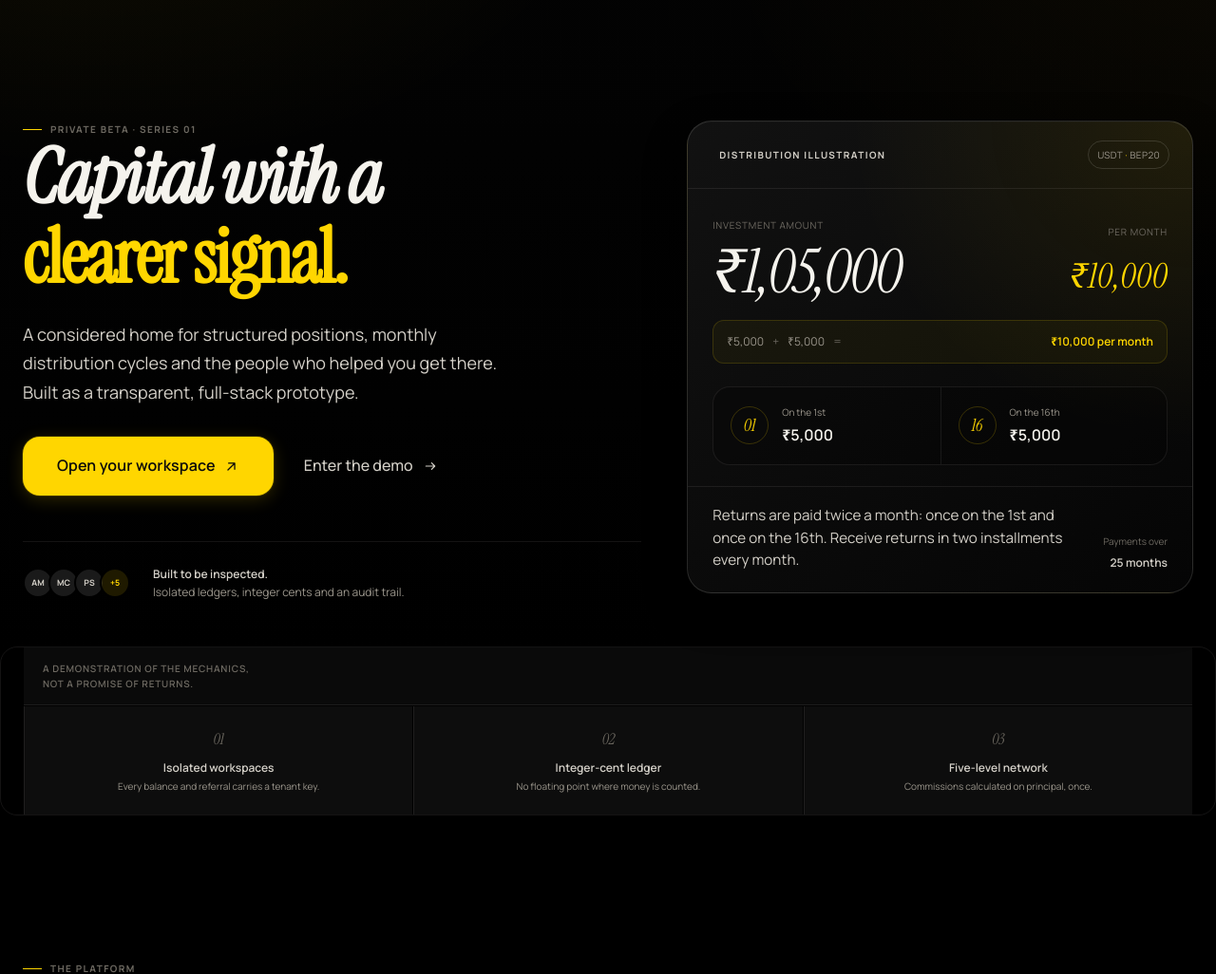
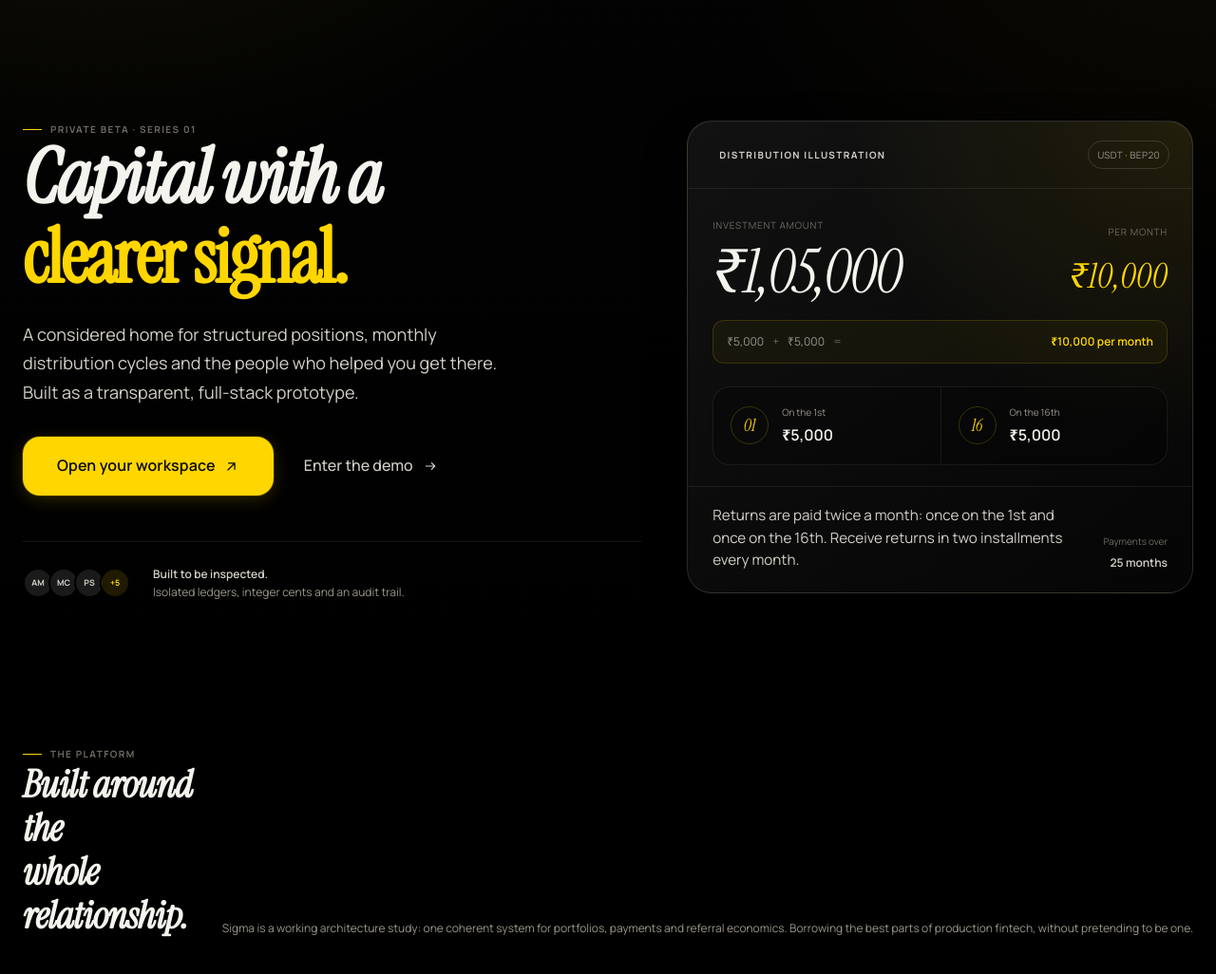
Before and after one commit to Klaxxon-1401/NeXus, a Flask app: page / in a window 1280 px wide. Shown: the part 110-1136 px from the top of the page at 95% size. Run offline with Flask 3, Linux system fonts and the light colour scheme; some libraries are stand-ins or nearby versions.

Commit message:
feat: remove mechanics hero-strip from landing page only

```diff
--- a/app/templates/public/landing.html
+++ b/app/templates/public/landing.html
@@ -65,12 +65,6 @@
     </div>
   </div>
 
-  <div class="shell hero-strip">
-    <div class="hero-strip-label">A demonstration of the mechanics,<br>not a promise of returns.</div>
-    <div class="hero-stat"><span>01</span><strong>Isolated workspaces</strong><p>Every balance and referral carries a tenant key.</p></div>
-    <div class="hero-stat"><span>02</span><strong>Integer-cent ledger</strong><p>No floating point where money is counted.</p></div>
-    <div class="hero-stat"><span>03</span><strong>Five-level network</strong><p>Commissions calculated on principal, once.</p></div>
-  </div>
 </section>
 
 <section class="section platform-section" id="platform">
```
